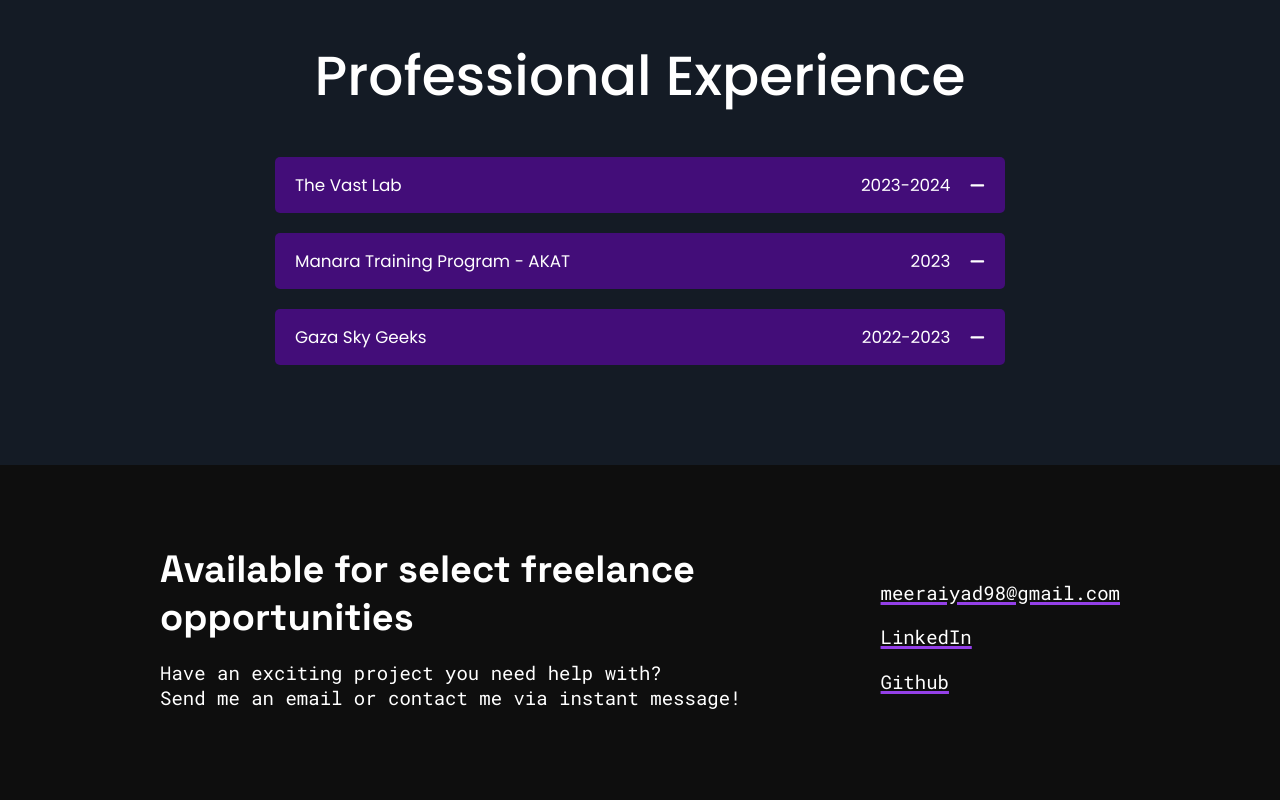
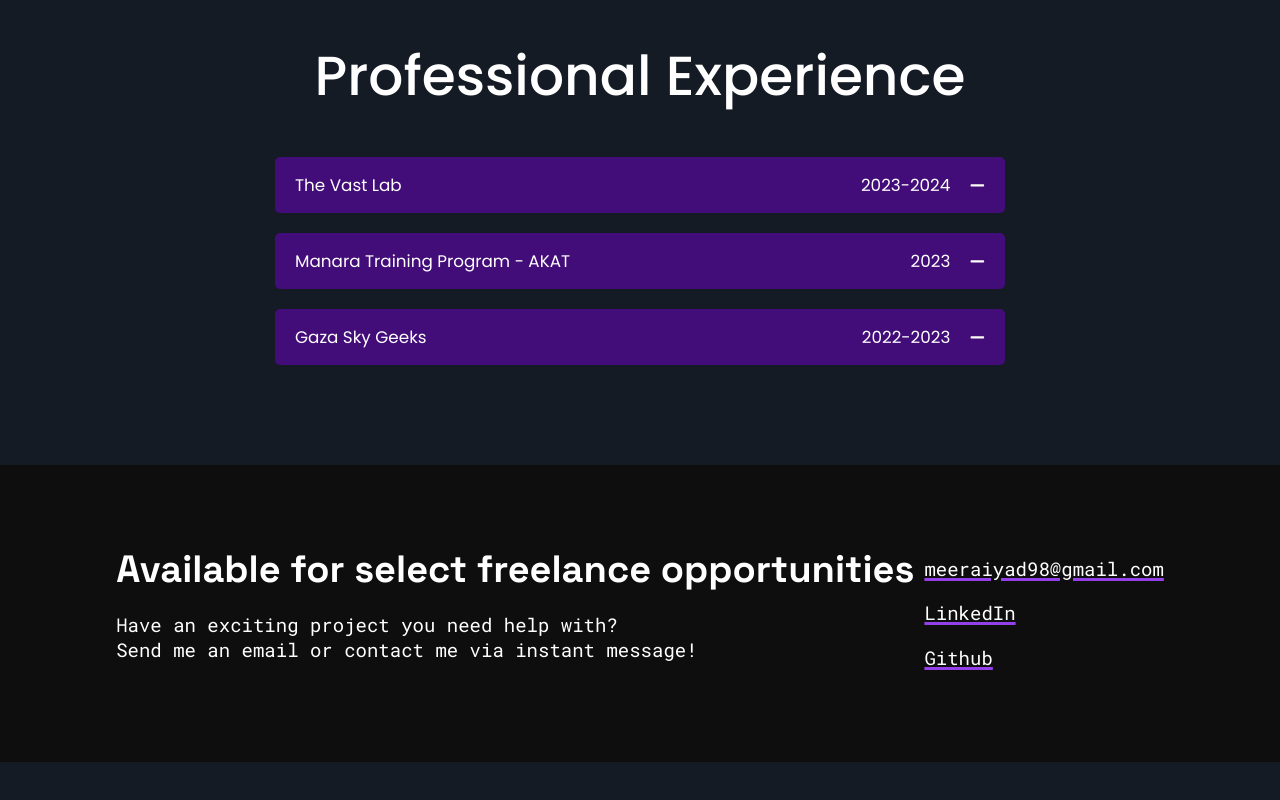
Before and after one commit to meeraqunaibi/my-portfolio, a React (Create React App) app: page / in a window 1280 px wide. Shown: the part 2281-3081 px from the top of the page. After the commit the page ends 3043 px from the top, so only its background shows below. Built offline with nearby package versions, Linux system fonts and the light colour scheme.

Commit message:
reduce contact section padding

```diff
--- a/src/components/contact/contact.css
+++ b/src/components/contact/contact.css
@@ -1,10 +1,11 @@
 .contact {
     margin-top: 100px;
     display: flex;
-    justify-content: space-between;
+    gap: 10px;
+    justify-content: center;
     align-items: center;
     text-align: left;
-    padding: 80px 160px;
+    padding: 80px 60px;
     background-color: #0e0e0e;
 }
 
@@ -41,7 +42,7 @@
 }
 
 @media (max-width: 768px) {
-    .contact{
+    .contact {
         display: flex;
         flex-direction: column;
         align-items: flex-start;
```
